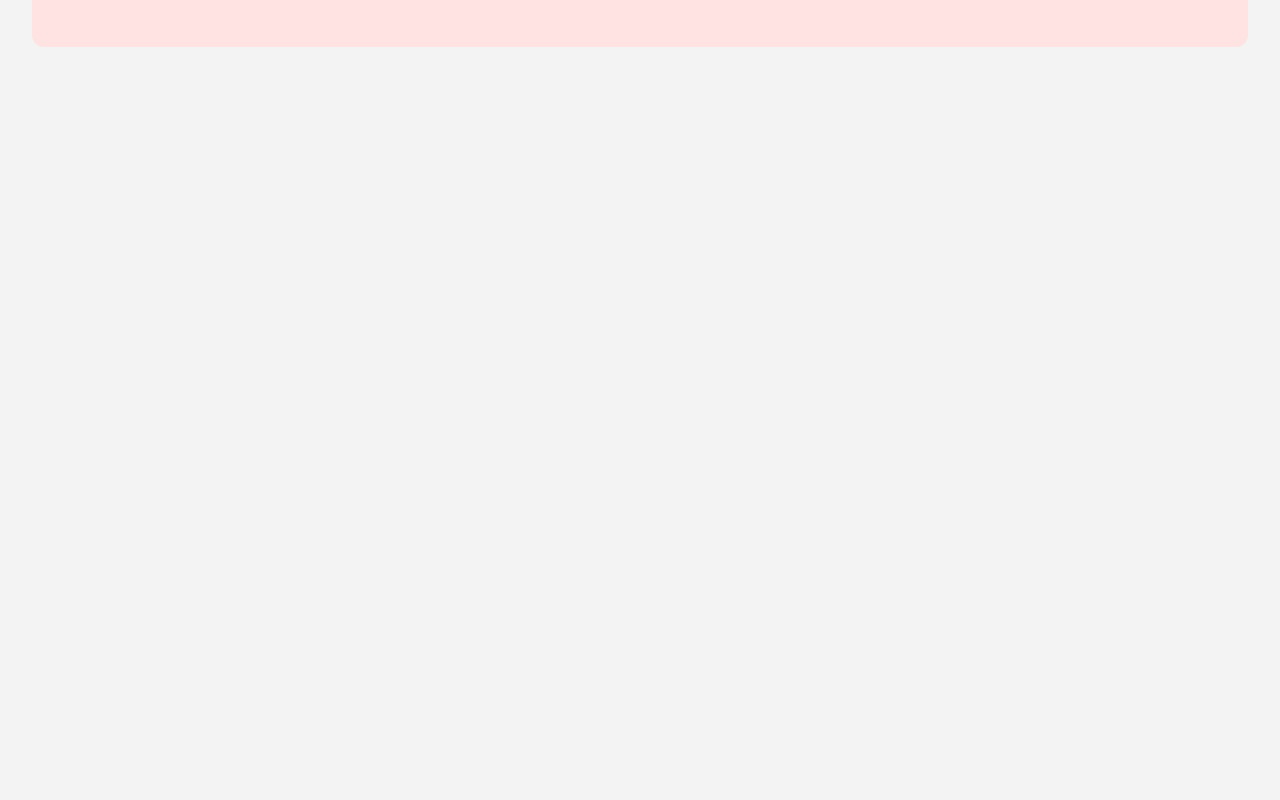
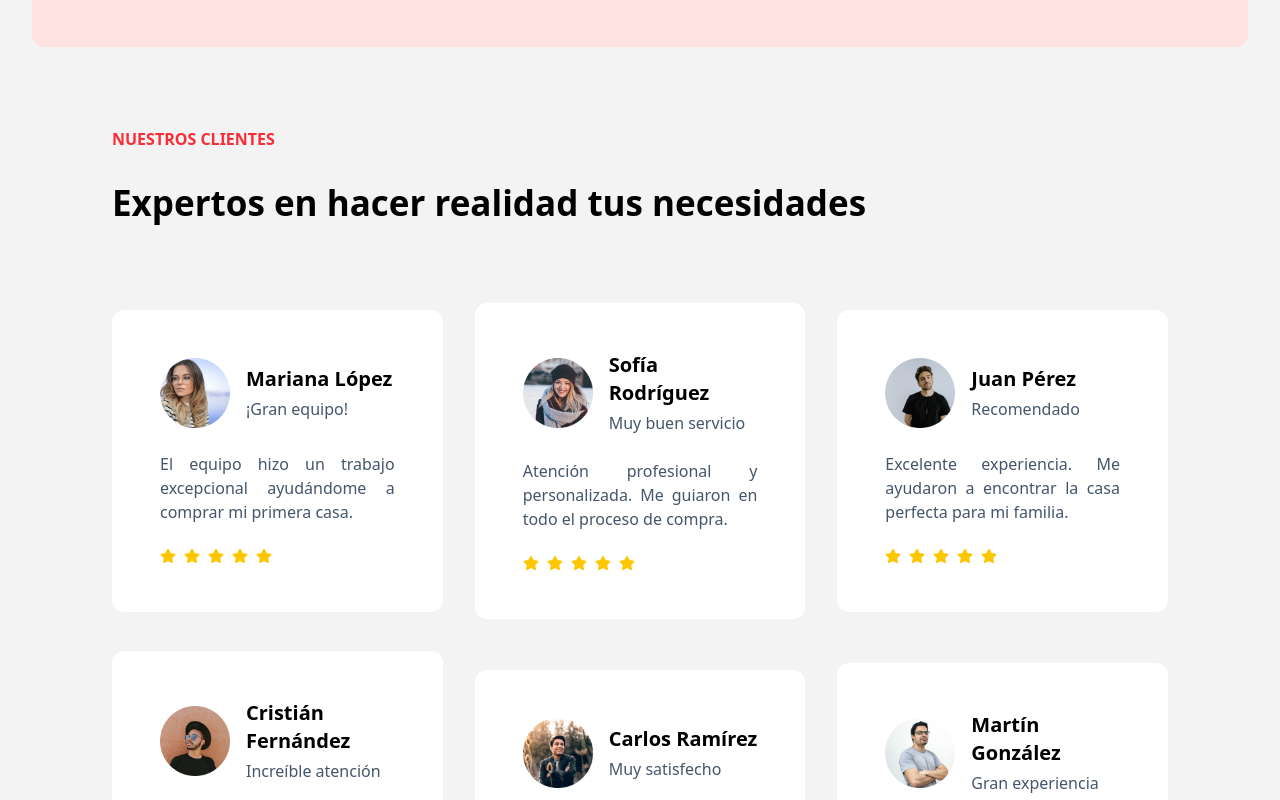
Before and after one commit to RominaOsorio/propiedades, a React (Vite) app: page / in a window 1280 px wide. Shown: the part 4540-5340 px from the top of the page. Before the commit the page ends 4587 px from the top, so only its background shows below. Built offline with nearby package versions, Linux system fonts and the light colour scheme.

Commit message:
Completé componente Clients.jsx

```diff
--- a/src/App.jsx
+++ b/src/App.jsx
@@ -5,6 +5,7 @@
 import PopularAreas from './layout/PopularAreas'
 import Properties from './layout/Properties'
 import Services from './layout/Services'
+import Clients from './layout/Clients'
 
 const App = () => {
   return (
@@ -16,6 +17,7 @@
         <PopularAreas />
         <Properties />
         <Services />
+        <Clients />
       </DarkModeProvider>
     </>
   )
--- a/src/context/export.js
+++ b/src/context/export.js
@@ -124,44 +124,44 @@
 export const client = [
   {
     image: client1,
-    name: 'Martín González',
+    name: 'Mariana López',
     text: '¡Gran equipo!',
     feedback:
-      'El equipo de Inmobiliaria Plus hizo un trabajo excepcional ayudándome a comprar mi primera casa.'
+    'El equipo hizo un trabajo excepcional ayudándome a comprar mi primera casa.'
   },
   {
     image: client2,
     name: 'Sofía Rodríguez',
     text: 'Muy buen servicio',
     feedback:
-      'Atención profesional y personalizada. Me guiaron en todo el proceso de compra.'
+    'Atención profesional y personalizada. Me guiaron en todo el proceso de compra.'
   },
   {
     image: client3,
     name: 'Juan Pérez',
     text: 'Recomendado',
     feedback:
-      'Excelente experiencia. Me ayudaron a encontrar la casa perfecta para mi familia.'
+    'Excelente experiencia. Me ayudaron a encontrar la casa perfecta para mi familia.'
   },
   {
     image: client4,
-    name: 'Elena Fernández',
+    name: 'Cristián Fernández',
     text: 'Increíble atención',
     feedback:
-      'Muy buena atención y asesoría. Compré mi departamento sin complicaciones.'
+    'Muy buena atención y asesoría. Compré mi departamento sin complicaciones.'
   },
   {
     image: client5,
     name: 'Carlos Ramírez',
     text: 'Muy satisfecho',
     feedback:
-      'Buen servicio y asesoramiento en todo momento. 100% recomendable.'
+    'Buen servicio y asesoramiento en todo momento. 100% recomendable.'
   },
   {
     image: client6,
-    name: 'Mariana López',
+    name: 'Martín González',
     text: 'Gran experiencia',
     feedback:
-      'Un equipo muy profesional. Me ayudaron a vender mi casa en tiempo récord.'
+    'Un equipo muy profesional. Me ayudaron a vender mi casa en tiempo récord.'
   }
 ]
--- a/src/layout/Clients.jsx
+++ b/src/layout/Clients.jsx
@@ -1,9 +1,67 @@
-import React from 'react'
+import { useEffect } from 'react'
+import { useDarkMode } from '../context/DarkModeContext'
+import { FaStar } from 'react-icons/fa'
+import { client } from '../context/export'
+import AOS from 'aos'
+import 'aos/dist/aos.css'
 
 const Clients = () => {
+  useEffect(() => {
+    AOS.init({
+      offset: 200,
+      duration: 800,
+      easing: 'ease-in-out-sine',
+      delay: 100
+    })
+  }, [])
+
+  const { darkMode } = useDarkMode()
+
   return (
-    <div>Clients</div>
+    <>
+      <div className={`${darkMode ? 'dark bg-black' : 'light bg-transparent'}`}>
+        <section id='testimonials' className='lg:w-[95%] w-full h-fit m-auto bg-cover bg-center rounded-xl flex justify-center flex-col items-start lg:px-20 px-6 py-20 gap-20'>
+          <div className='flex flex-col jus items-start gap-4'>
+            <h2 data-aos='zoom-in' className='text-red-500 dark:text-white uppercase font-semibold'>Nuestros clientes</h2>
+            <h3 data-aos='zoom-in' data-aos-delay='200' className='text-black text-[28px] md:text-[35px] font-semibold leading-10 mt-4 dark:text-white'>
+              Expertos en hacer realidad tus necesidades
+            </h3>
+          </div>
+
+          <div id='clientes-box' className='grid lg:grid-cols-3 md:grid-cols-2 grid-cols-1 justify-center items-center gap-8 w-full'>
+            {
+              client.map((item, index) => (
+                <div
+                  data-aos='zoom-in'
+                  data-aos-delay='200'
+                  key={index}
+                  className='bg-white dark:bg-gray-900 hover:bg-red-100 cursor-pointer p-12 flex flex-col justify-center items-center gap-6 rounded-xl w-full'
+                >
+                  <div className='flex justify-start items-center w-full gap-4'>
+                    <img src={item.image} alt='' className='w-[70px] transform hover:scale-110 transition-transform duration-300' />
+                    <div className='flex flex-col justify-center items-start gap-1'>
+                      <h2 className='text-xl text-black font-semibold dark:text-white'>{item.name}</h2>
+                      <h3 className='text-slate-600 dark:text-white'>{item.text}</h3>
+                    </div>
+                  </div>
+                  <p className='text-md text-justify text-slate-600 dark:text-white'>{item.feedback}</p>
+                  <div className='flex justify-start items-start gap-2 w-full'>
+                    <FaStar className='size-4 text-yellow-400' />
+                    <FaStar className='size-4 text-yellow-400' />
+                    <FaStar className='size-4 text-yellow-400' />
+                    <FaStar className='size-4 text-yellow-400' />
+                    <FaStar className='size-4 text-yellow-400' />
+                  </div>
+                </div>
+              ))
+            }
+          </div>
+        </section>
+      </div>
+    </>
   )
 }
 
 export default Clients
+
+// className={`${darkMode ? 'dark bg-black' : 'light bg-transparent'}`}
```
